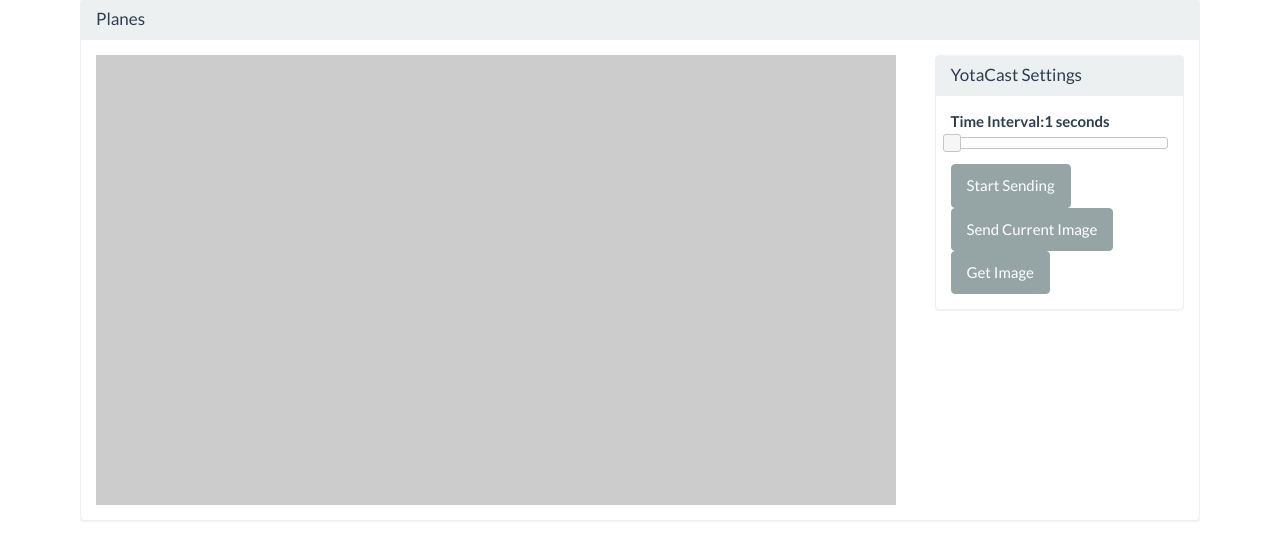
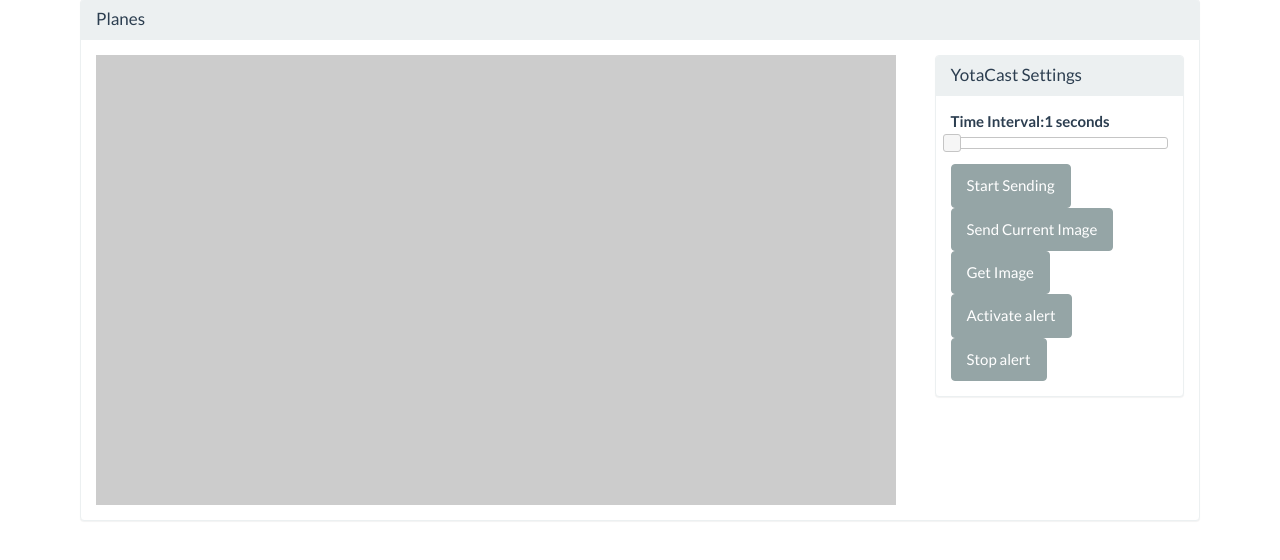
Before and after one commit to crainiarc/yotacast, a Flask app: page / in a window 1280 px wide. Shown: the part 74-634 px from the top of the page. Run offline with Flask 2, Linux system fonts and the light colour scheme; some libraries are stand-ins or nearby versions.

Commit message:
Can play sound

```diff
--- a/web/app/controllers.py
+++ b/web/app/controllers.py
@@ -23,10 +23,12 @@ if has_cv2:
 import base64
 
 UPLOAD_FOLDER = 'app/static/snapshots/'
+MOVEMENT_THRESHOLD = 3
 
 app.config['UPLOAD_FOLDER'] = UPLOAD_FOLDER
 
 previous_grayscale_img = None
+play_alert_sound = False
 
 @app.route('/')
 def index():
@@ -69,7 +71,7 @@ def upload_file():
                 height = diff_img.shape[1]
                 total_pixels = width * height
                 average_diff = float(total_diff) / total_pixels
-                if average_diff > 3:
+                if average_diff > MOVEMENT_THRESHOLD:
                     movement = True
             previous_grayscale_img = grayscale_image
 
@@ -87,13 +89,15 @@ def upload_file():
                     'raw_image': raw_image_filename,
                     'grayscale_image': grayscale_image_filename,
                     'equalized_image': equalized_image_filename,
-                    'movement': movement
+                    'movement': movement,
+                    'play_alert': play_alert_sound
                 }))
         else:
             with open(os.path.join(app.config['UPLOAD_FOLDER'], 'latest.json'), 'w+') as f:
                 f.write(json.dumps({
                     'raw_string': base64_string,
-                    'raw_image': raw_image_filename
+                    'raw_image': raw_image_filename,
+                    'play_alert': play_alert_sound
                 }))
                 f.close()
 
@@ -101,12 +105,18 @@ def upload_file():
 
 @app.route('/latest_image', methods=['GET'])
 def latest_image():
-    # datafile = open(os.path.join(app.config['UPLOAD_FOLDER'], 'latest.json'), 'r')
     with open(os.path.join(app.config['UPLOAD_FOLDER'], 'latest.json'), 'r+') as f:
         return f.read()
-        # return
-        # json.loads(datafile.read())
-    # return json.dumps({'status':'lolol'})
+
+@app.route('/play_alert', methods=['POST'])
+def play_alert():
+    data = json.loads(request.data)
+    global play_alert_sound
+    play_alert_sound = data['play_alert']
+    return json.dumps({
+        'status':'success',
+        'play_alert': play_alert_sound
+    })
 
 @app.route('/delete_all', methods=['GET'])
 def delete_all():
--- a/web/app/static/js/main.js
+++ b/web/app/static/js/main.js
@@ -10,6 +10,8 @@ function CameraController ($scope, $http, $interval) {
   var photo = document.querySelector('.hidden-photo');
   var width = 970;
   var height = 0;
+  var audio = new Audio('/static/sound/alarm.mp3');
+  audio.loop = true;
 
   $scope.isSending = false;
   $scope.timeoutInterval = 1;
@@ -75,7 +77,7 @@ function CameraController ($scope, $http, $interval) {
       image: data
     }).success(function (res, status, headers, config) {
       console.log(res);
-      var data = getProcessedImage();
+      getProcessedImage();
     }).error(function (res, status, headers, config) {
       alert('Post failed');
     });
@@ -83,14 +85,34 @@ function CameraController ($scope, $http, $interval) {
 
   $scope.sendImage = function () {
     pollPicture();
-  }
+  };
 
-  function pollPicture() {
+  function pollPicture () {
     $scope.uploadImage(takePicture());
   }
 
+  $scope.activateAlert = function () {
+    $http.post('/play_alert', {
+      play_alert: true
+    }).success(function (res, status, headers, config) {
+      console.log(res);
+    }).error(function (res, status, headers, config) {
+      alert('Post failed');
+    });
+  };
+
+  $scope.stopAlert = function () {
+    $http.post('/play_alert', {
+      play_alert: false
+    }).success(function (res, status, headers, config) {
+      console.log(res);
+    }).error(function (res, status, headers, config) {
+      alert('Post failed');
+    });
+  };
+
   // Captures an image from the video stream and put it in the image element
-  function takePicture() {
+  function takePicture () {
     canvas.width = width;
     canvas.height = height;
     canvas.getContext('2d').drawImage(video, 0, 0, width, height);
@@ -99,9 +121,13 @@ function CameraController ($scope, $http, $interval) {
     return data;
   }
 
-  function getProcessedImage() {
+  function getProcessedImage () {
     $http.get('/latest_image').success(function(data, status, headers, config) {
-      console.log(data);
+      if (data.play_alert) {
+        audio.play();
+      } else {
+        audio.pause();
+      }
     }).error(function(data, status, headers, config) {
       alert('Post failed');
     });
--- a/web/app/templates/index.html
+++ b/web/app/templates/index.html
@@ -68,6 +68,8 @@
                                                         <button class="btn btn-default" ng-click="togglePolling()"><span>[[ {'true': 'Start', 'false': 'Stop'}[!isSending] ]]</span> Sending</button>
                                                         <button class="btn btn-default" ng-click="sendImage()">Send Current Image</button>
                                                         <button class="btn btn-default" ng-click="getImage()">Get Image</button>
+                                                        <button class="btn btn-default" ng-click="activateAlert()">Activate alert</button>
+                                                        <button class="btn btn-default" ng-click="stopAlert()">Stop alert</button>
                                                         <img ng-src="[[imgString]]">
                                                     </div>
                                                 </div>
```
Also changed, not shown: 1 other file.
